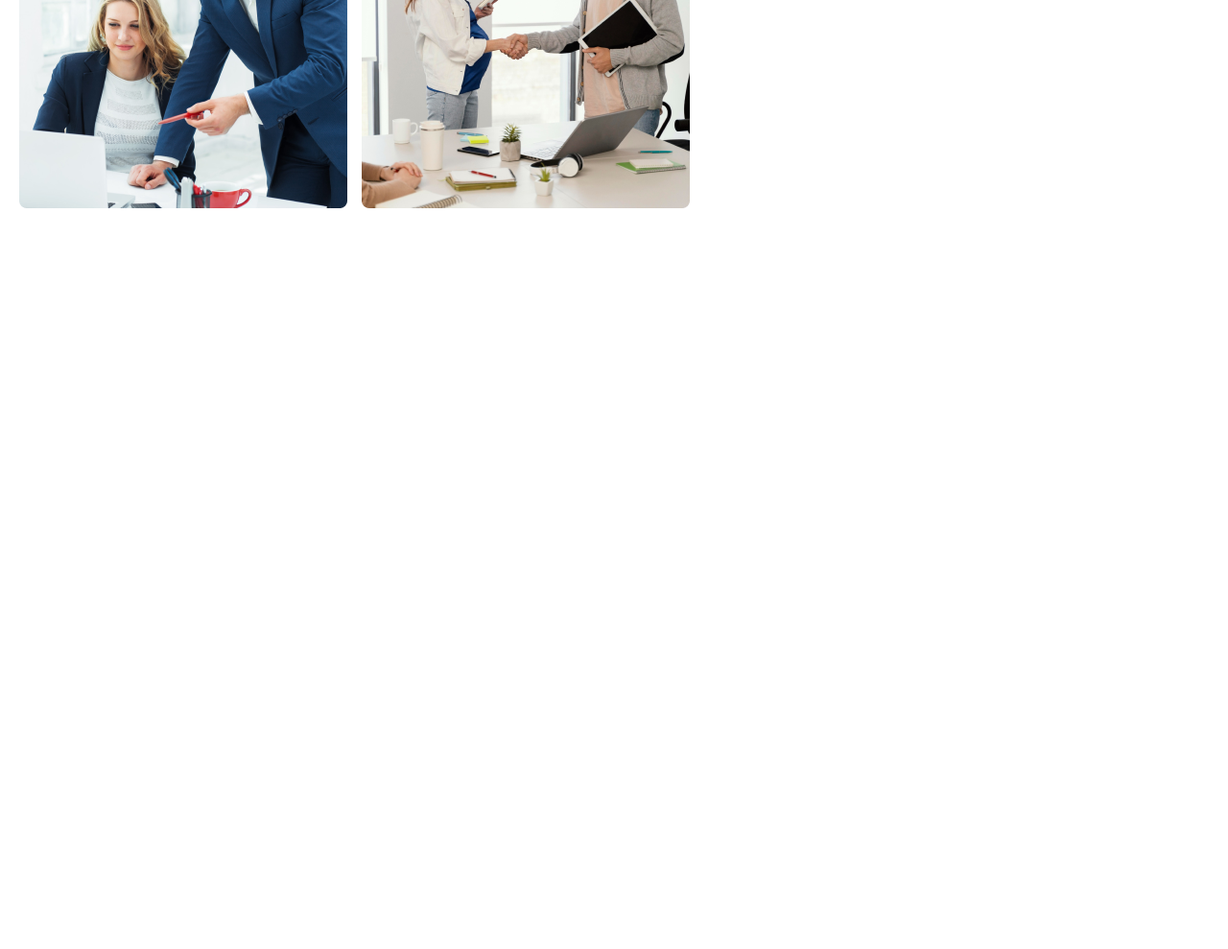
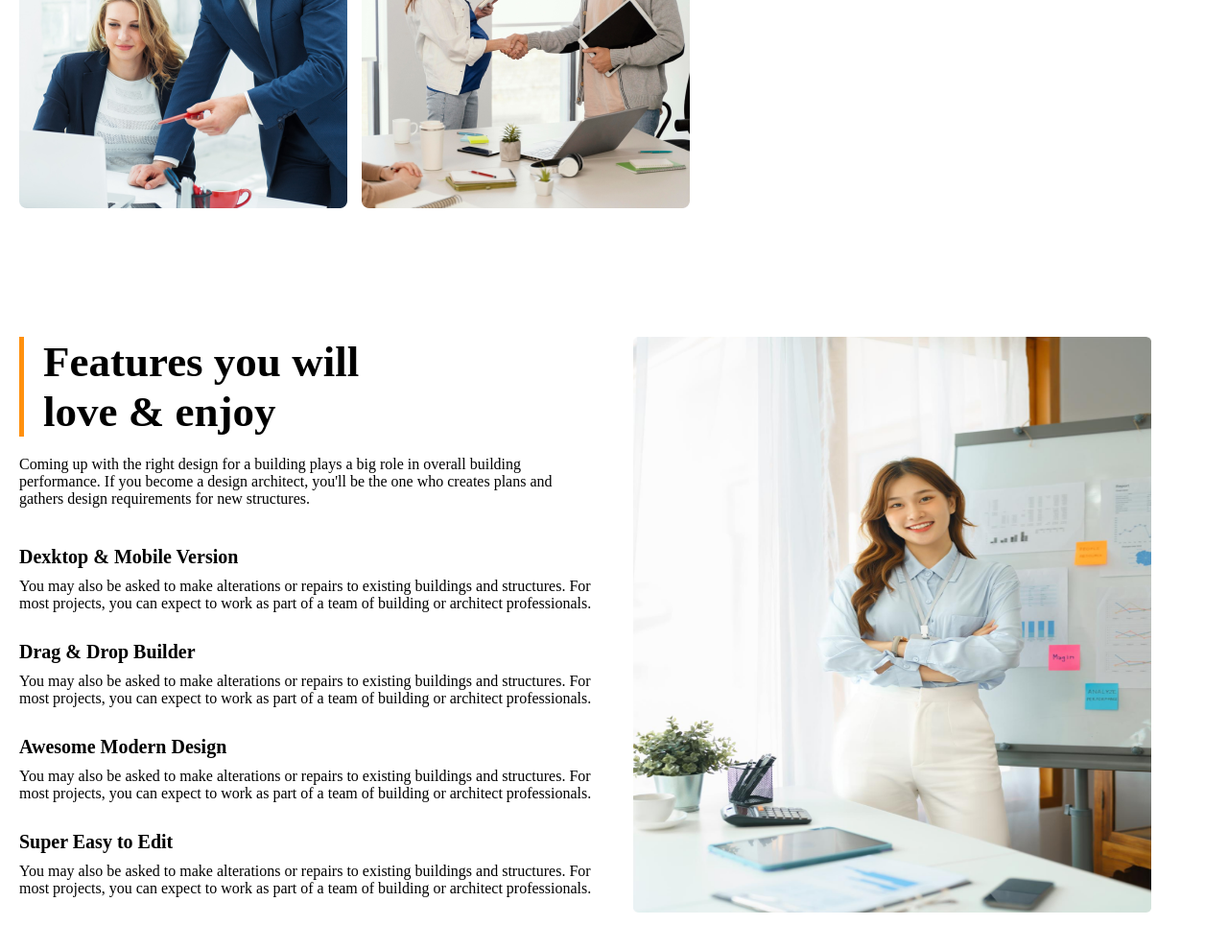
Before and after one commit to rafayel7/architect-g3, a plain HTML site: page index.html in a window 1280 px wide. Shown: the part 1722-2711 px from the top of the page at 96% size. Before the commit the page ends 1943 px from the top, so only its background shows below. Drawn offline with Linux system fonts and the light colour scheme.

Commit message:
features-area-2 done

```diff
--- a/index.html
+++ b/index.html
@@ -39,6 +39,7 @@
   </header>
   <!-- main -->
   <main>
+    <!-- features-area 1 -->
     <section>
       <div class="features-area">
         <div class="feature-img-area">
@@ -69,6 +70,60 @@
 
     </section>
 
+    <!-- features-area 2 -->
+    <section>
+
+      <div class="features-area-2">
+        <div class="features-left">
+
+          <div class="features-left-heaing">
+            <h2>Features you will <br> love & enjoy</h2>
+          </div>
+          <p>Coming up with the right design for a building plays a big role in overall building performance. If you
+            become a design
+            architect, you'll be the one who creates plans and gathers design requirements for new structures.</p>
+          <div class="features-items">
+            <div class="item">
+              <h4>Dexktop & Mobile Version</h4>
+              <p>You may also be asked to make alterations or repairs to existing buildings and structures. For most
+                projects, you can
+                expect to work as part of a team of building or architect professionals.</p>
+            </div>
+            <div class="item">
+              <h4>Drag & Drop Builder</h4>
+              <p>You may also be asked to make alterations or repairs to existing buildings and structures. For most
+                projects, you can
+                expect to work as part of a team of building or architect professionals.</p>
+            </div>
+            <div class="item">
+              <h4>Awesome Modern Design</h4>
+              <p>You may also be asked to make alterations or repairs to existing buildings and structures. For most
+                projects, you can
+                expect to work as part of a team of building or architect professionals.</p>
+            </div>
+            <div class="item">
+              <h4>Super Easy to Edit</h4>
+              <p>You may also be asked to make alterations or repairs to existing buildings and structures. For most
+                projects, you can
+                expect to work as part of a team of building or architect professionals.</p>
+            </div>
+          </div>
+        </div>
+        <div class="features-right">
+          <div class="features-right-img">
+            <img src="images/architect.png" alt="">
+
+          </div>
+        </div>
+      </div>
+
+    </section>
+
+    <!-- facts -->
+    <section>
+
+    </section>
+
   </main>
 
   <!-- footer -->
--- a/style.css
+++ b/style.css
@@ -106,6 +106,45 @@ nav ul li a {
   color: #FF900E;
 }
 
+/* features-area-2 */
+.features-area-2 {
+  display: grid;
+  grid-template-columns: 1fr 1fr;
+  gap: 40px;
+  margin-top: 130px;
+  margin-bottom: 100px;
+}
+
+.features-left-heaing {
+  border-left: 5px solid #FF900E;
+}
+
+.features-left-heaing h2 {
+  margin-bottom: 20px;
+  margin-left: 20px;
+}
+
+
+.features-items {
+  margin-top: 40px;
+
+}
+
+.features-items .item {
+  margin-bottom: 30px;
+}
+
+h4 {
+  margin-bottom: 10px;
+  font-weight: bold;
+  font-size: 20px;
+}
+
+
+.features-right-img img {
+  height: 600px;
+  width: 90%;
+}
 
 /* == */
 @media only screen and (max-width: 600px) {
@@ -116,6 +155,10 @@ nav ul li a {
 
   h2 {
     font-size: 30px;
+  }
+
+  h4 {
+    font-size: 18px;
   }
 
   nav {
@@ -158,6 +201,18 @@ nav ul li a {
     padding: 0 20px;
   }
 
+  .features-area-2 {
+
+    grid-template-columns: 1fr;
+    margin-top: 80px;
+    margin-bottom: 80px;
+    padding: 0 20px;
+  }
+
+  .features-right {
+    text-align: center;
+  }
+
 }
 
 /* == */
```
